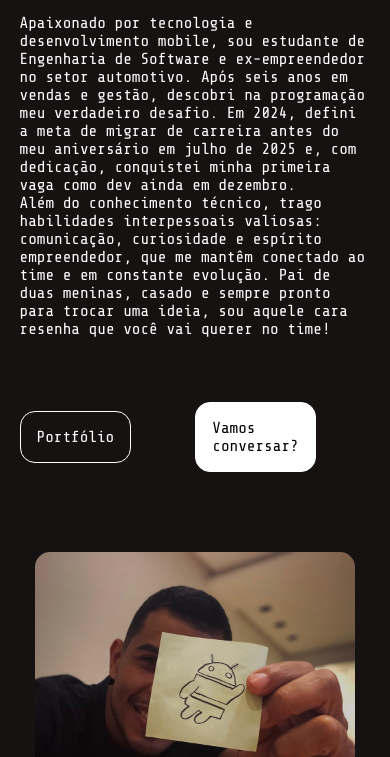
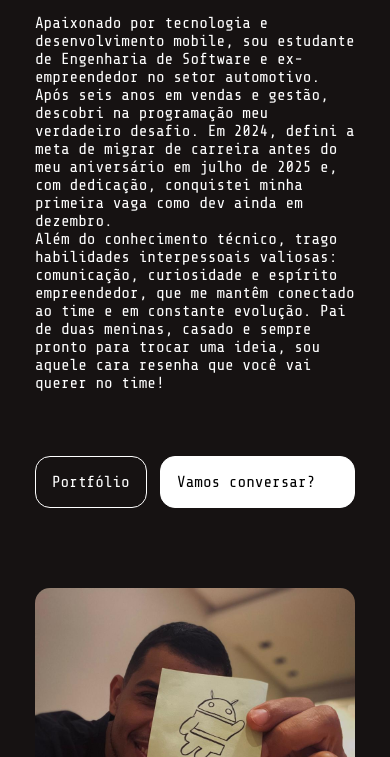
Before and after one commit to jadsnnr/jads, a plain HTML site: page index.html in a window 390 px wide. Shown: the part 343-1100 px from the top of the page. Drawn offline with nearby package versions, Linux system fonts and the light colour scheme.

Commit message:
Update queries.css

```diff
--- a/style/queries.css
+++ b/style/queries.css
@@ -59,8 +59,7 @@
     display: flex;
     margin-top: 4rem;
     align-items: center;
-    max-width: 90vw;
-    margin-right: 0 !important;
+    justify-content: space-between;
 
   }
   .main_button{
@@ -68,14 +67,20 @@
     flex-wrap: nowrap;
   }
   #_contact_button{
-    z-index: 10;
+    width: 50vw;
+    margin-right: 0;
+
+  }
+  #_galerie_button{
+    margin-right: 0;
+
   }
 
   .img_section {
     border: none;
     border-radius: 15px;
     padding: 10rem 0px;
-    margin: 5rem;
+    margin-top: 5rem;
   }
   footer{
     padding-top: 50rem;
```
